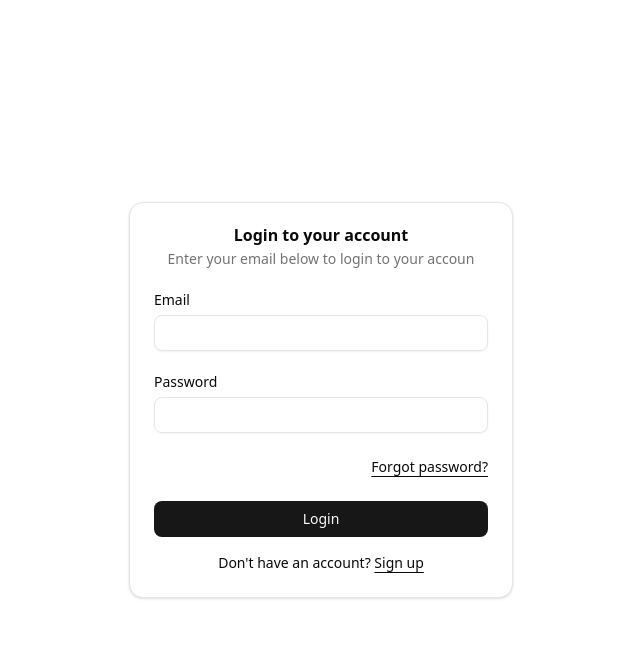
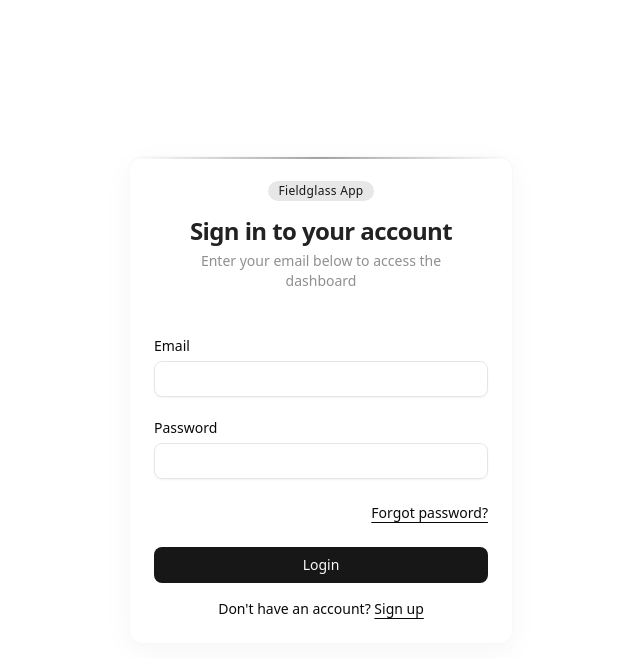
Before and after one commit to damingerdai/fieldglass-app, a Next.js app: page /login in a window 1280 px wide. Shown: the top 658 px of the page, without its empty margins (319-959 px from the left). Built offline with nearby package versions, Linux system fonts and the light colour scheme.

Commit message:
refactor: update new auth layout design

```diff
--- a/app/(auth)/forgot-password/layout.tsx
+++ b/app/(auth)/forgot-password/layout.tsx
@@ -8,16 +8,27 @@
 
 export default function Layout({ children }: { children: React.ReactNode }) {
   return (
-    <Card>
-      <CardHeader>
-        <CardTitle className="flex justify-center">
-          Reset your password
-        </CardTitle>
-        <CardDescription className="flex justify-center">
-          Enter your email below to reset your password.
-        </CardDescription>
+    <Card className="relative overflow-hidden border-muted/70 bg-card/60 shadow-[0_8px_30px_rgb(0,0,0,0.04)] backdrop-blur-[2px] transition-all duration-300 hover:shadow-[0_8px_30px_rgb(0,0,0,0.08)]">
+      <div className="absolute inset-x-0 top-0 h-[2px] bg-gradient-to-r from-transparent via-primary/40 to-transparent" />
+
+      <CardHeader className="space-y-2 pb-6 text-center">
+        <div className="mx-auto flex w-fit items-center justify-center rounded-full bg-primary/10 px-2.5 py-0.5 text-xs font-medium tracking-wide text-primary">
+          Fieldglass App
+        </div>
+
+        <div className="space-y-1">
+          <CardTitle className="text-2xl font-semibold tracking-tight text-foreground/90">
+             Reset your password
+          </CardTitle>
+          <CardDescription className="text-sm text-muted-foreground/80 max-w-[290px] mx-auto">
+            Enter your email below to reset your password.
+          </CardDescription>
+        </div>
       </CardHeader>
-      <CardContent>{children}</CardContent>
+
+      <CardContent className="grid gap-4">
+        {children}
+      </CardContent>
     </Card>
   );
 }
--- a/app/(auth)/login/layout.tsx
+++ b/app/(auth)/login/layout.tsx
@@ -8,16 +8,22 @@
 
 export default function Layout({ children }: { children: React.ReactNode }) {
   return (
-    <Card>
-      <CardHeader>
-        <CardTitle className="flex justify-center">
-          Login to your account
-        </CardTitle>
-        <CardDescription className="flex justify-center">
-          Enter your email below to login to your accoun
-        </CardDescription>
+    <Card className="relative overflow-hidden border-muted/70 bg-card/60 shadow-[0_8px_30px_rgb(0,0,0,0.04)] backdrop-blur-[2px] transition-all duration-300 hover:shadow-[0_8px_30px_rgb(0,0,0,0.08)]">
+      <div className="absolute inset-x-0 top-0 h-[2px] bg-gradient-to-r from-transparent via-primary/40 to-transparent" />
+      <CardHeader className="space-y-2 pb-6 text-center">
+        <div className="mx-auto flex w-fit items-center justify-center rounded-full bg-primary/10 px-2.5 py-0.5 text-xs font-medium tracking-wide text-primary">
+          Fieldglass App
+        </div>
+        <div className="space-y-1">
+          <CardTitle className="text-2xl font-semibold tracking-tight text-foreground/90">
+            Sign in to your account
+          </CardTitle>
+          <CardDescription className="text-sm text-muted-foreground/80 max-w-[280px] mx-auto">
+            Enter your email below to access the dashboard
+          </CardDescription>
+        </div>
       </CardHeader>
-      <CardContent>{children}</CardContent>
+      <CardContent className="grid gap-4">{children}</CardContent>
     </Card>
   );
 }
--- a/app/(auth)/register/layout.tsx
+++ b/app/(auth)/register/layout.tsx
@@ -8,16 +8,27 @@
 
 export default function Layout({ children }: { children: React.ReactNode }) {
   return (
-    <Card>
-      <CardHeader>
-        <CardTitle className="flex justify-center">
-          Welcome to fieldgass app
-        </CardTitle>
-        <CardDescription className="flex justify-center">
-          Please create account to join us
-        </CardDescription>
+    <Card className="relative overflow-hidden border-muted/70 bg-card/60 shadow-[0_8px_30px_rgb(0,0,0,0.04)] backdrop-blur-[2px] transition-all duration-300 hover:shadow-[0_8px_30px_rgb(0,0,0,0.08)]">
+      <div className="absolute inset-x-0 top-0 h-[2px] bg-gradient-to-r from-transparent via-primary/40 to-transparent" />
+
+      <CardHeader className="space-y-2 pb-6 text-center">
+        <div className="mx-auto flex w-fit items-center justify-center rounded-full bg-primary/10 px-2.5 py-0.5 text-xs font-medium tracking-wide text-primary">
+          Fieldglass App
+        </div>
+
+        <div className="space-y-1">
+          <CardTitle className="text-2xl font-semibold tracking-tight text-foreground/90">
+            Welcome to fieldgass app
+          </CardTitle>
+          <CardDescription className="text-sm text-muted-foreground/80 max-w-[290px] mx-auto">
+             Please create account to join us
+          </CardDescription>
+        </div>
       </CardHeader>
-      <CardContent>{children}</CardContent>
+
+      <CardContent className="grid gap-4">
+        {children}
+      </CardContent>
     </Card>
   );
 }
--- a/app/(auth)/update-password/layout.tsx
+++ b/app/(auth)/update-password/layout.tsx
@@ -8,14 +8,27 @@
 
 export default function Layout({ children }: { children: React.ReactNode }) {
   return (
-    <Card>
-      <CardHeader>
-        <CardTitle className="flex justify-center">Set New Password</CardTitle>
-        <CardDescription className="flex justify-center">
-          Please enter your new password below.
-        </CardDescription>
+    <Card className="relative overflow-hidden border-muted/70 bg-card/60 shadow-[0_8px_30px_rgb(0,0,0,0.04)] backdrop-blur-[2px] transition-all duration-300 hover:shadow-[0_8px_30px_rgb(0,0,0,0.08)]">
+      <div className="absolute inset-x-0 top-0 h-[2px] bg-gradient-to-r from-transparent via-primary/40 to-transparent" />
+
+      <CardHeader className="space-y-2 pb-6 text-center">
+        <div className="mx-auto flex w-fit items-center justify-center rounded-full bg-primary/10 px-2.5 py-0.5 text-xs font-medium tracking-wide text-primary">
+          Fieldglass App
+        </div>
+
+        <div className="space-y-1">
+          <CardTitle className="text-2xl font-semibold tracking-tight text-foreground/90">
+            Reset your password
+          </CardTitle>
+          <CardDescription className="text-sm text-muted-foreground/80 max-w-[290px] mx-auto">
+            Enter your email below to receive a password reset link
+          </CardDescription>
+        </div>
       </CardHeader>
-      <CardContent>{children}</CardContent>
+
+      <CardContent className="grid gap-4">
+        {children}
+      </CardContent>
     </Card>
   );
 }
```
